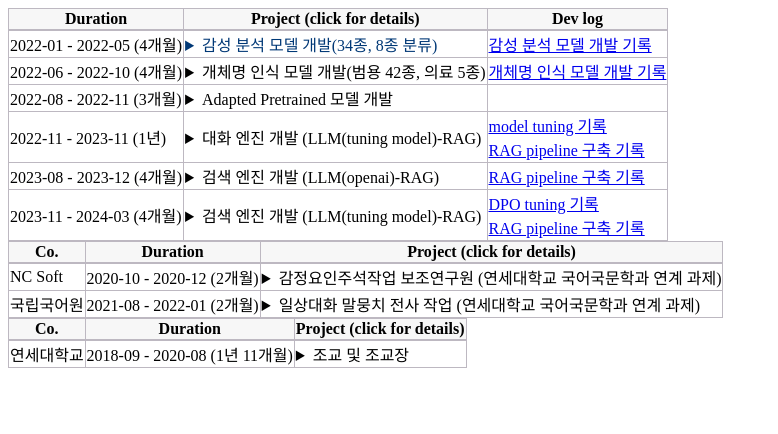
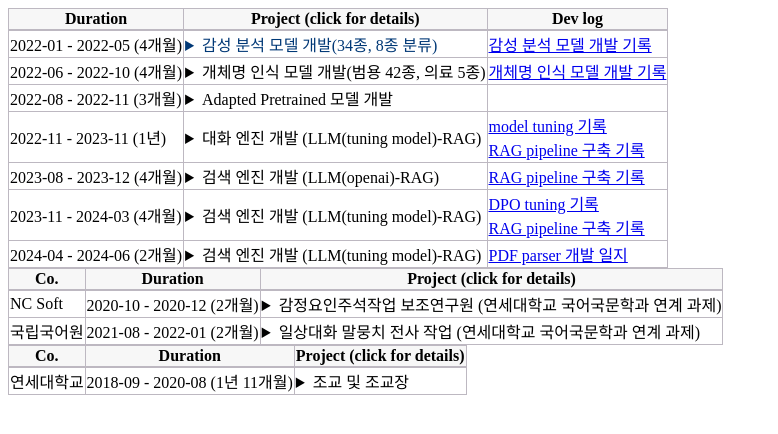
Before and after one commit to finddme/finddme.github.io, a Jekyll site: the page built from _posts/2022-01-01-Project.md, in a window 1280 px wide. Shown: the top 434 px of the page, without its empty margins (0-778 px from the left). Built offline with Jekyll 4.4.1, drawn with Linux system fonts in a browser that asks for light colours; some of the changed text lies outside the part shown.

Commit message:
Update 2022-01-01-Project.md

```diff
--- a/_posts/2022-01-01-Project.md
+++ b/_posts/2022-01-01-Project.md
@@ -308,6 +308,40 @@ tag: NLP
            <br>
          <a href="https://finddme.github.io/dev%20log/2024/01/02/rag/">RAG pipeline 구축 기록</a></td>
        </tr>
+       <tr>
+         <td class="line"> 2024-04 - 2024-06 (2개월)</td>
+         <td class="line">
+           <details>
+           <summary style="cursor: pointer;" onmouseover="this.style.fontWeight='bold'; this.style.color='#003876'; this.style.backgroundColor='#f2f2f2'" onmouseout="this.style.fontWeight=''; this.style.color=''; this.style.backgroundColor=''"><span class="glyphicon glyphicon-menu-right"></span>
+            <span class="glyphicon glyphicon-option-horizontal" style="display:none"></span>검색 엔진 개발 (LLM(tuning model)-RAG)</summary>
+             <br>
+              -> 국방 연구원 보고서 검색 시스템(폐쇄망) 검색 엔진으로 내장
+              <li><strong>프로젝트 정의</strong></li>
+                 한국어 PDF OCR 시스템 개발<br>
+             <br>
+              <li><strong>담당 업무</strong></li>
+                  1) PDF detection layout model 실험 및 최종 모델 선정 <br>
+                  2) 이미지 / pdf 내 text extraction 모델 및 라이브러리 실험 및 선정<br>
+                  3) 선정된 detection layout model, text extraction model 병합<br>
+                  4) 한국어 PDF Parser demo 페이지 개발<br>
+              <br>
+              <li><strong>사용 기술</strong></li>
+                1) PP-YOLOE (PDF layer detection model)<br>
+                2) PyMuPDF (text extraction)<br>
+                3) gradio (demo page)<br>
+              <br>
+              <li><strong>개발 언어:</strong> python</li>
+              <br>
+              <li><strong>수행 업무 요약</strong></li>
+                  - PP-YOLOE, microsoft/Florence-2-large, Detectron2, PDF to XML 등 PDF layer detection 모델 실험 + 최종 모델 선정<br>
+                  - microsoft/Phi-3, PdfReader, ocrmypdf, PyMuPDF 등PDF text extraction 모델 실험 + 최종 모델 선정 (한국어 추출 성능이 선정 기준)<br>
+                  - 선정된 모델을 병합하여 최종 개발물 완성<br>
+                  - PDF OCR 시각 데모 페이지 구축<br>
+              <br>
+            </details>
+          </td>
+         <td class="line"><a href="https://finddme.github.io/dev%20log/2024/02/02/pdf/">PDF parser 개발 일지</a></td>
+       </tr>
    </table>
  </body>
 </html>
```
